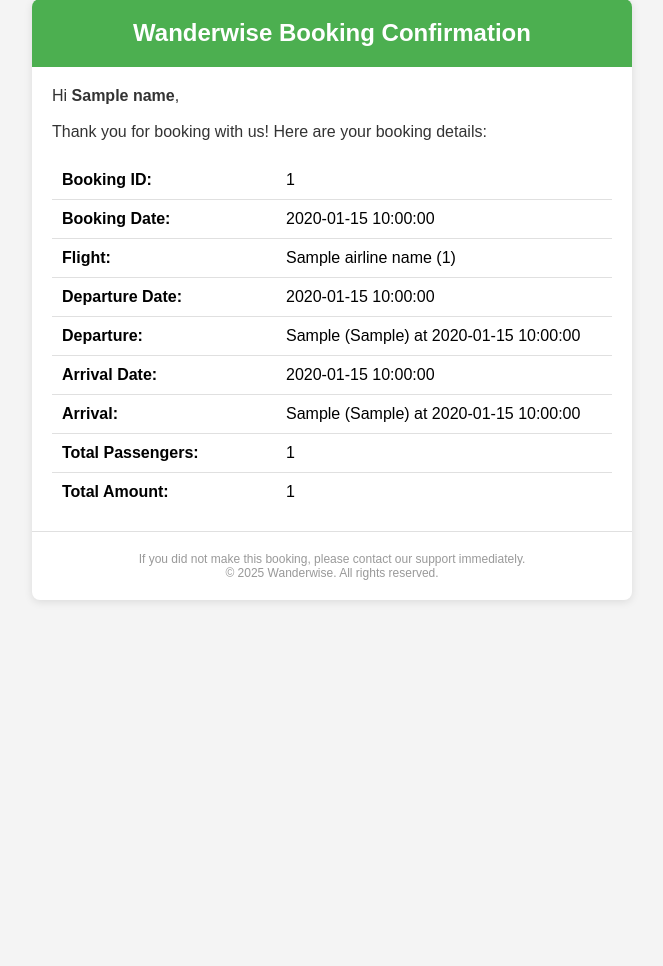
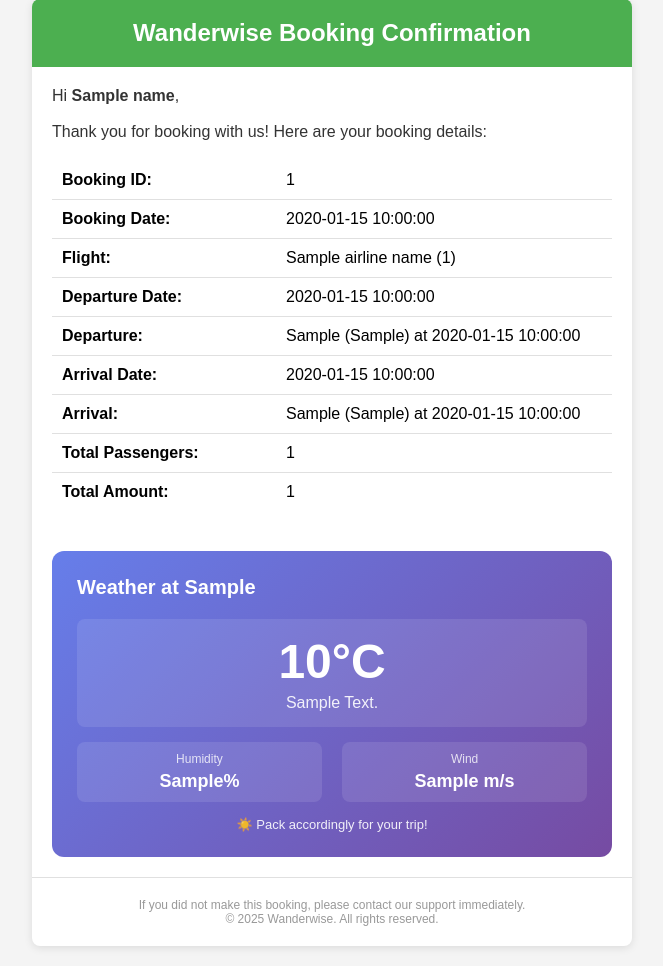
Before and after one commit to NandanaSanjith/travelai, a Python web app: template backend/rest_api/templates/booking_confirmation.html in a window 1280 px wide. Shown: the part 21-987 px from the top of the page, without its empty margins (308-971 px from the left). Before the commit the page ends 623 px from the top, so only its background shows below. Run offline with Jinja, Linux system fonts and the light colour scheme; the template is opened without the code that fills it: most values are stand-ins (such as "Sample title", 1, 10 or a date in 2020).

Commit message:
weather email

```diff
--- a/backend/rest_api/src/rest_api/main.py
+++ b/backend/rest_api/src/rest_api/main.py
@@ -98,7 +98,7 @@ def airports():
 @app.get("/send_testmail")
 def send_test():
     print ("sent test")
-    booking_details=get_booking_details("79K0APMD")
+    booking_details=get_booking_details("LIFUYCYZ")
     flight_details=get_flight_details(booking_details['flight_id'])
     return send_confirmation_email(booking_details,flight_details)
 
--- a/backend/rest_api/templates/booking_confirmation.html
+++ b/backend/rest_api/templates/booking_confirmation.html
@@ -68,6 +68,50 @@
       </td>
     </tr>
 
+    <!-- Weather Information -->
+ <tr>
+ <td style="padding:20px;">
+   <table width="100%" cellpadding="0" cellspacing="0" style="background: linear-gradient(135deg, #667eea 0%, #764ba2 100%); border-radius:12px; overflow:hidden;">
+     <tr>
+       <td style="padding:25px; color:#ffffff;">
+         <h3 style="margin:0 0 20px 0; font-size:20px; font-weight:600;">
+           Weather at {{arrival_city}}
+         </h3>
+         <table width="100%" cellpadding="0" cellspacing="0">
+           <tr>
+             <td style="text-align:center; padding:15px; background:rgba(255,255,255,0.1); border-radius:8px; margin-bottom:15px;">
+               <div style="font-size:48px; font-weight:bold; margin-bottom:5px;">
+                 {{weather_temp}}°C
+               </div>
+               <div style="font-size:16px; text-transform:capitalize; opacity:0.9;">
+                 {{weather_description}}
+               </div>
+             </td>
+           </tr>
+         </table>
+         <table width="100%" cellpadding="0" cellspacing="0" style="margin-top:15px;">
+           <tr>
+             <td style="padding:10px; text-align:center; background:rgba(255,255,255,0.1); border-radius:8px; width:48%;">
+               <div style="font-size:12px; opacity:0.8; margin-bottom:5px;">Humidity</div>
+               <div style="font-size:18px; font-weight:600;">{{weather_humidity}}%</div>
+             </td>
+             <td style="width:4%;"></td>
+             <td style="padding:10px; text-align:center; background:rgba(255,255,255,0.1); border-radius:8px; width:48%;">
+               <div style="font-size:12px; opacity:0.8; margin-bottom:5px;">Wind</div>
+               <div style="font-size:18px; font-weight:600;">{{weather_wind_speed}} m/s</div>
+             </td>
+           </tr>
+         </table>
+         <p style="margin:15px 0 0 0; font-size:13px; opacity:0.9; text-align:center;">
+           ☀️ Pack accordingly for your trip!
+         </p>
+       </td>
+     </tr>
+   </table>
+ </td>
+ </tr>
+
+
     <!-- Footer -->
     <tr>
       <td style="padding:20px; font-size:12px; color:#999999; text-align:center; border-top:1px solid #e0e0e0;">
```
Also changed, not shown: backend/rest_api/src/rest_api/email_controller.py (+32 -1 lines).
